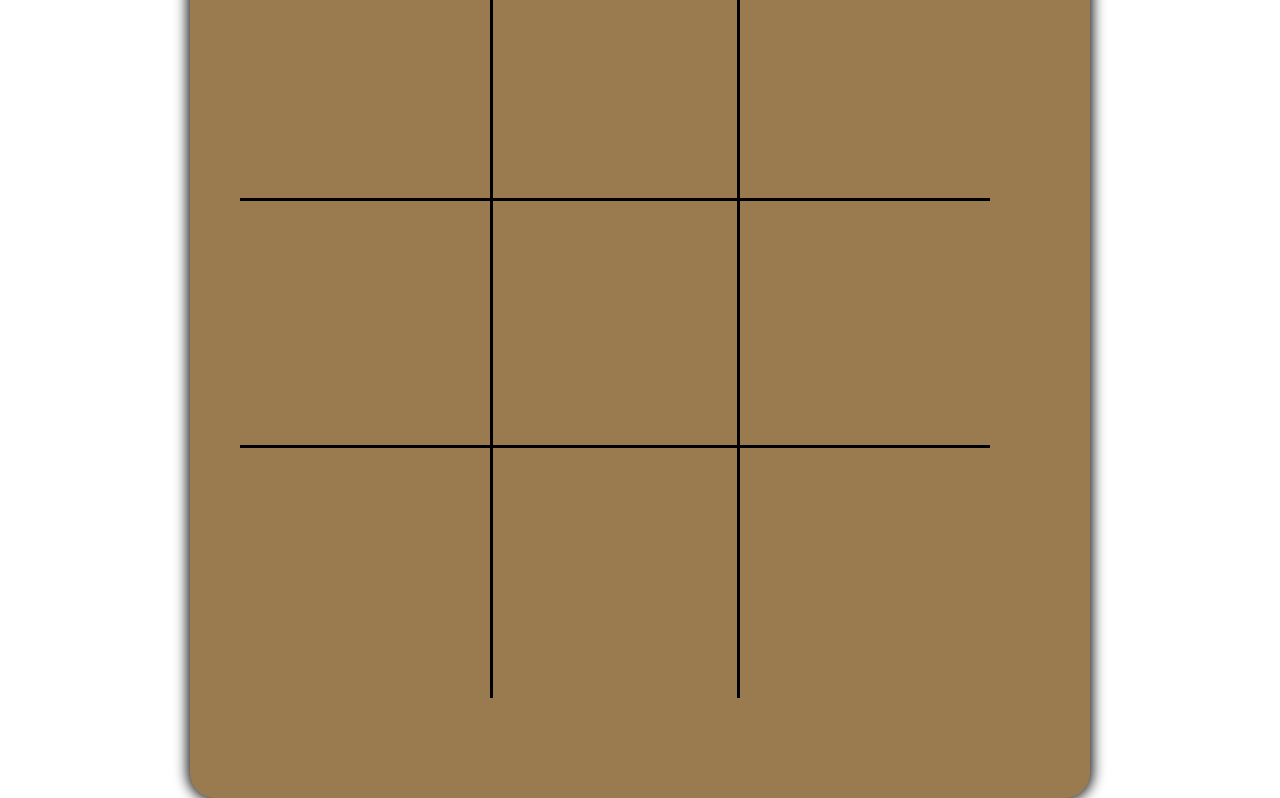
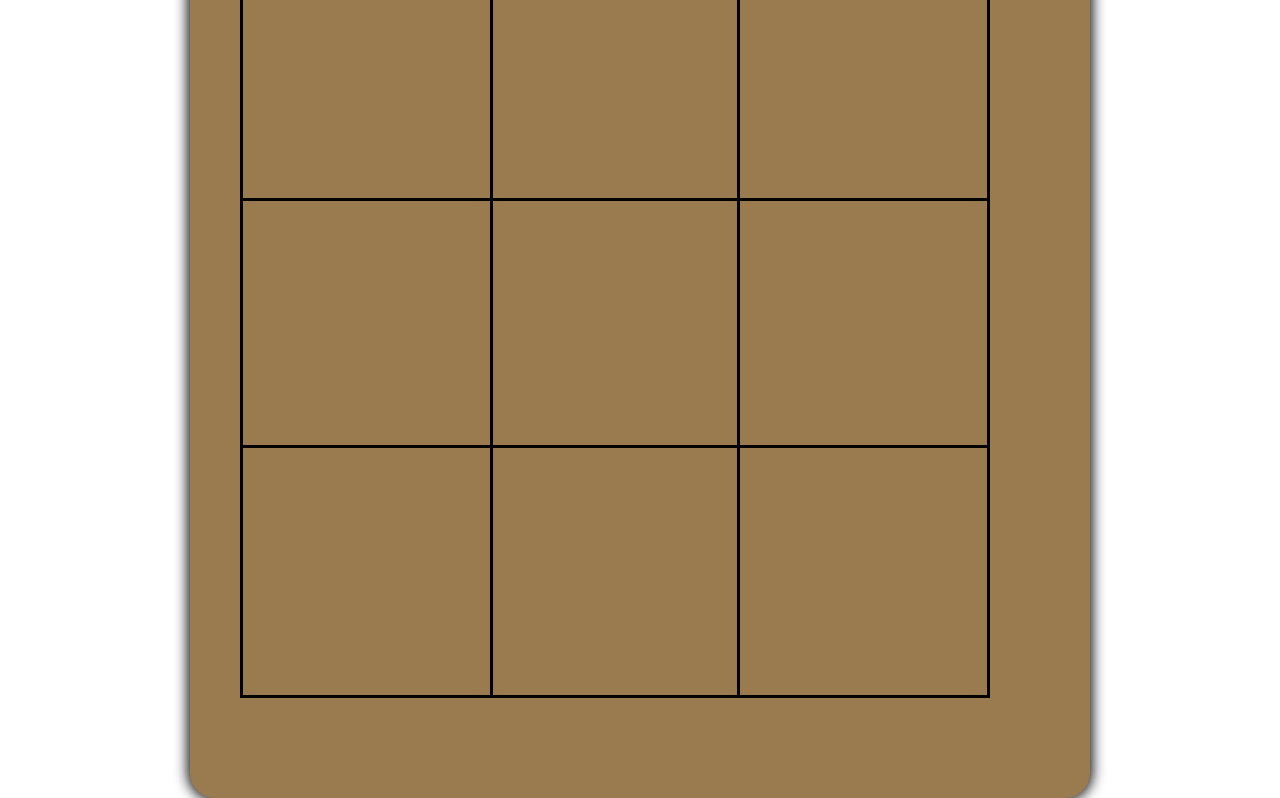
Before and after one commit to shakazulu9/Tic-Tac-Toe, a plain HTML site: page index.html in a window 1280 px wide. Shown: the part 52-850 px from the top of the page. Drawn offline with Linux system fonts and the light colour scheme.

Commit message:
clear cells

```diff
--- a/style.css
+++ b/style.css
@@ -34,11 +34,14 @@
 #a {
   grid-column: 1;
   grid-row: 1;
+  border-top: solid;
+  border-left: solid;
 }
 
 #b {
   grid-column: 2;
   grid-row: 1;
+  border-top: solid;
   border-right: solid;
   border-left: solid;
 }
@@ -46,6 +49,8 @@
 #c {
   grid-column: 3;
   grid-row: 1;
+  border-right: solid;
+  border-top: solid;
 }
 
 #d {
@@ -53,6 +58,7 @@
   grid-row: 2;
   border-top: solid;
   border-bottom: solid;
+  border-left: solid;
 }
 
 #e {
@@ -66,11 +72,15 @@
   grid-row: 2;
   border-top: solid;
   border-bottom: solid;
+  border-right: solid;
+
 }
 
 #g {
   grid-column: 1;
   grid-row: 3;
+  border-left: solid;
+  border-bottom: solid;
 }
 
 #h {
@@ -78,9 +88,12 @@
   grid-row: 3;
   border-right: solid;
   border-left: solid;
+  border-bottom: solid;
 }
 
 #i {
   grid-column: 3;
   grid-row: 3;
+  border-right: solid;
+  border-bottom: solid;
 }
```
